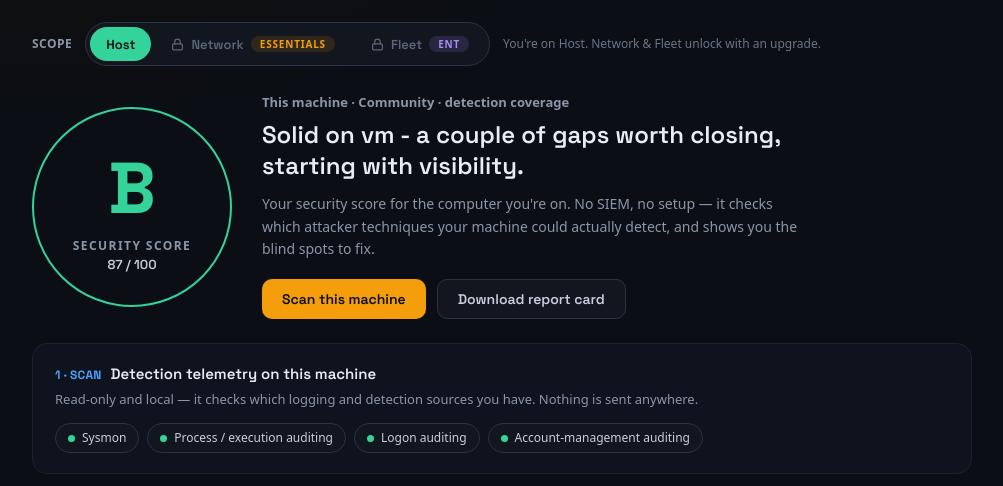
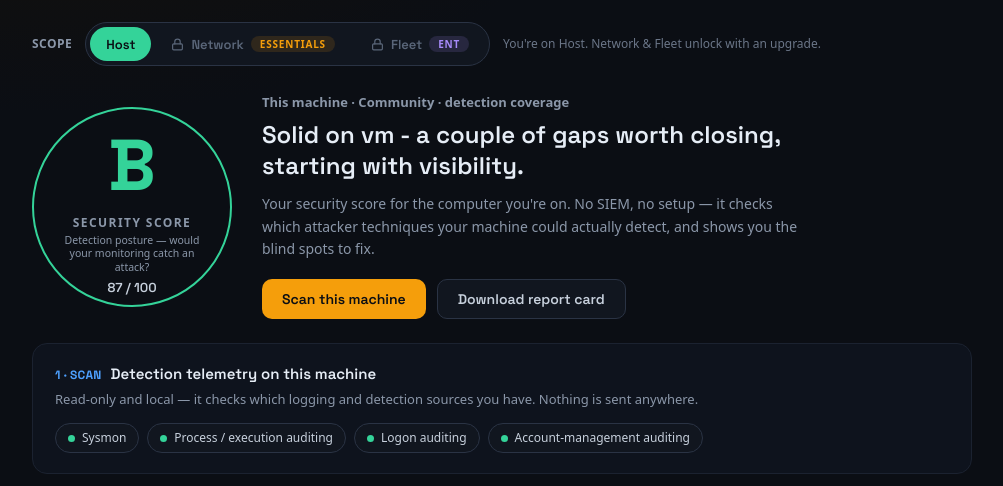
Before and after one commit to ByTE-X-Bit-Technologies/pila-suite-community, a FastAPI app: page / in a window 1280 px wide. Shown: the part 63-549 px from the top of the page, without its empty margins (138-1141 px from the left). Run offline with FastAPI, Linux system fonts and the light colour scheme.

Commit message:
Add a scope line under the security score label
"Detection posture — would your monitoring catch an attack?" under the
SECURITY SCORE label (and under "Overall security score" in the report).

Co-Authored-By: Claude Opus 5.5 <noreply@anthropic.com>

```diff
--- a/freescore/templates/index.html
+++ b/freescore/templates/index.html
@@ -81,6 +81,7 @@
     <div class="ring" id="ring" style="border:2px solid var(--green)">
       <div class="gk" id="grade" style="font-weight:700;font-size:72px;color:var(--green)">–</div>
       <div class="muted" style="font:600 12px/1 system-ui;letter-spacing:.12em;margin-top:6px">SECURITY SCORE</div>
+      <div class="muted" style="font:400 10.5px/1.3 system-ui;max-width:150px;text-align:center;margin-top:5px">Detection posture — would your monitoring catch an attack?</div>
       <div class="gk" id="score100" style="font-weight:600;font-size:13px;color:#c7d0dc;margin-top:4px">— / 100</div>
     </div>
     <div style="flex:999 1 380px;min-width:0">
```
